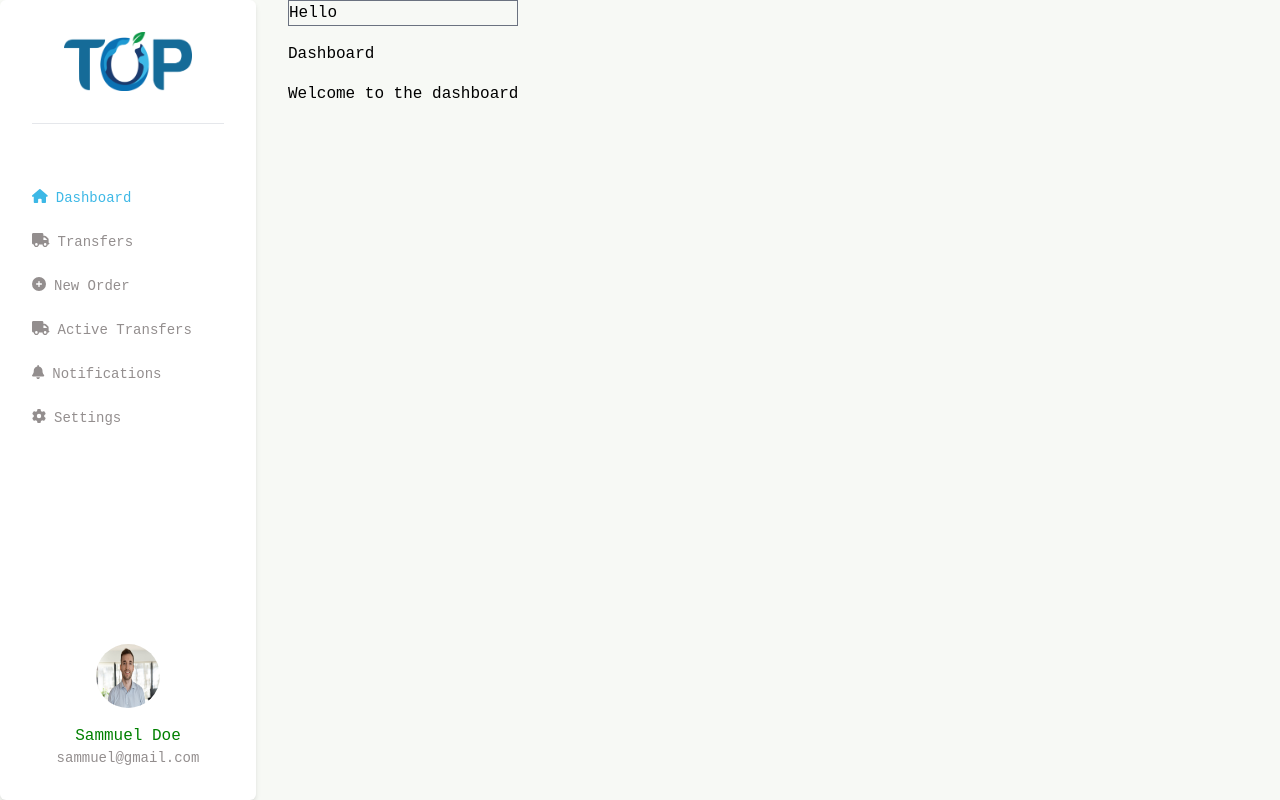
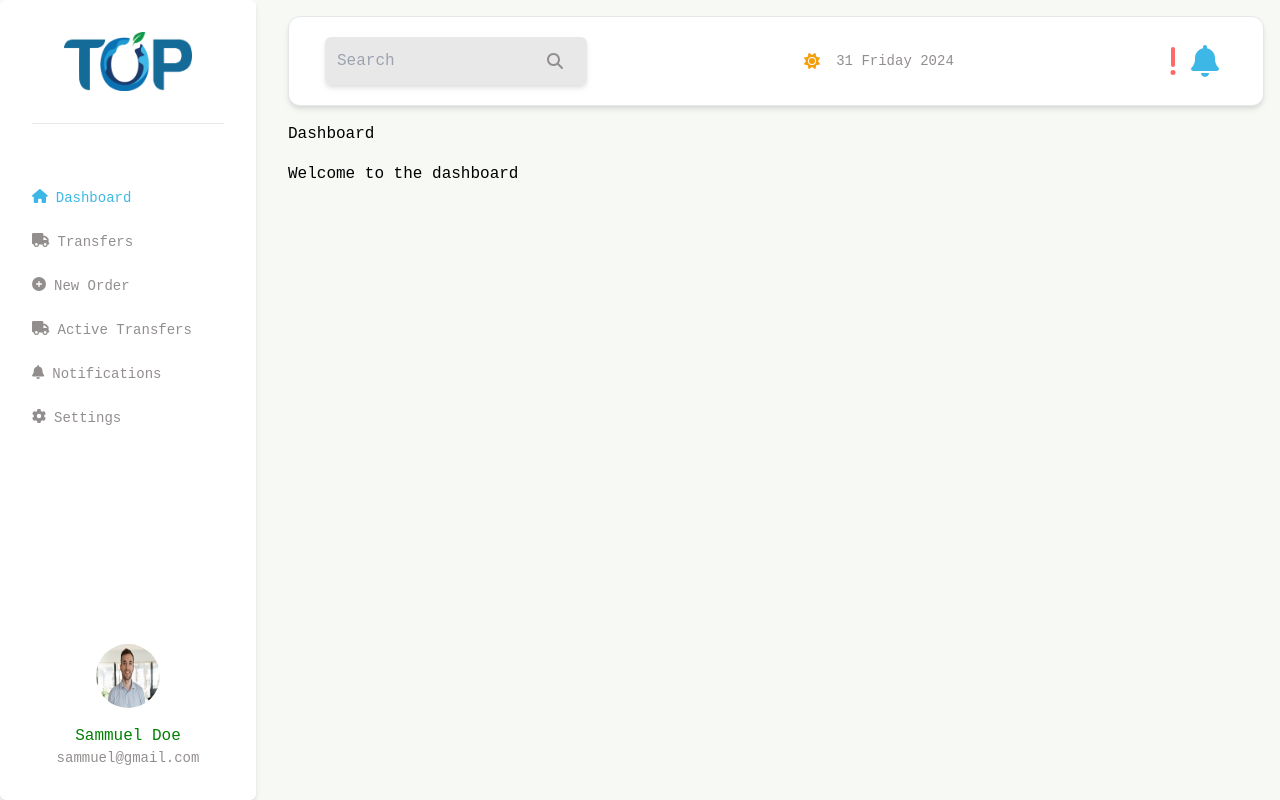
Before and after one commit to yetemegn-telaye/Top-Assset-Tracker, a React (Create React App) app: page /dashboard in a window 1280 px wide. Built offline with nearby package versions, Linux system fonts and the light colour scheme; the HTML template or start-up script is replaced by a standard one.

Commit message:
Update searchbare style

```diff
--- /dev/null
+++ b/src/components/common/SearchInput.tsx
@@ -0,0 +1,21 @@
+import React from "react";
+import { faSearch } from "@fortawesome/free-solid-svg-icons";
+import { FontAwesomeIcon } from "@fortawesome/react-fontawesome";
+
+const SearchInput = () => {
+  return (
+    <div className="relative">
+      <input
+        type="text"
+        placeholder="Search"
+        className="rounded-md ml-4 shadow-md bg-accent-lighter p-3 pr-10"
+      />
+      <FontAwesomeIcon
+        icon={faSearch}
+        className="text-accent absolute right-6 top-1/2 transform -translate-y-1/2"
+      />
+    </div>
+  );
+};
+
+export default SearchInput;
--- a/src/components/layout/Layout.tsx
+++ b/src/components/layout/Layout.tsx
@@ -9,9 +9,9 @@ type LayoutProps = {
 
 const Layout: FC<LayoutProps> = ({ children }) => {
     return (
-        <div className="flex gap-8 h-screen">
+        <div className="flex gap-4 h-screen">
         <Sidebar />
-        <div className="flex flex-col gap-4">
+        <div className="flex flex-col gap-4 w-full m-4">
         <SearchBar />
         {children}
         </div>
--- a/src/components/layout/SearchBar.tsx
+++ b/src/components/layout/SearchBar.tsx
@@ -1,7 +1,33 @@
+import { faBell, faExclamation, faSearch, faSun } from "@fortawesome/free-solid-svg-icons";
+import { FontAwesomeIcon } from "@fortawesome/react-fontawesome";
+import SearchInput from "../common/SearchInput";
+
 const SearchBar = () => {
+
+    const currentDate = new Date().toLocaleDateString(
+        "en-US",
+        {
+            weekday: "long",
+            year: "numeric",
+            day: "numeric",
+        }
+
+    );
+
+
     return (
-        <div className="border border-gray-500">
-           Hello
+        <div className="bg-background-paper rounded-xl shadow-md border border-gray-200 flex items-center justify-between gap-8 w-full p-5">
+
+          <SearchInput />
+          <div className="flex items-center justify-center gap-4">
+            <FontAwesomeIcon icon={faSun} className="text-yellow-500" />
+            <p className="text-sm text-accent">{currentDate}</p>
+          </div>
+
+          <div className="flex items-center justify-center gap-4 mr-6">
+            <FontAwesomeIcon icon={faExclamation} size='2x' className="text-error-light"/>
+            <FontAwesomeIcon icon={faBell} size='2x' className="text-info" />
+          </div>
         </div>
     );
 }
--- a/tailwind.config.js
+++ b/tailwind.config.js
@@ -25,8 +25,8 @@ module.exports = {
         },
         accent: {
           DEFAULT: '#938E8E',
-          light: 'rgba(147,142,142,0.2)',
-          lighter: 'rgba(147,142,142,0.20)'
+          light: 'rgba(147,142,142,0.6)',
+          lighter: 'rgba(147,142,142,0.2)'
         },
         background: {
           DEFAULT: '#F7F9F5',
```
